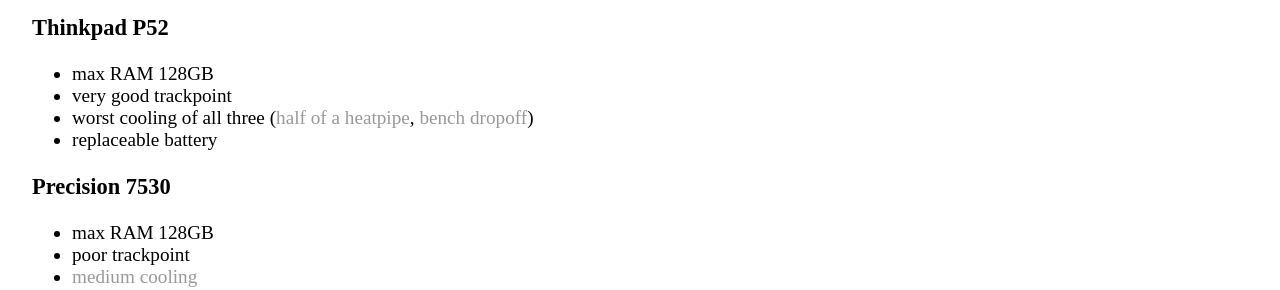
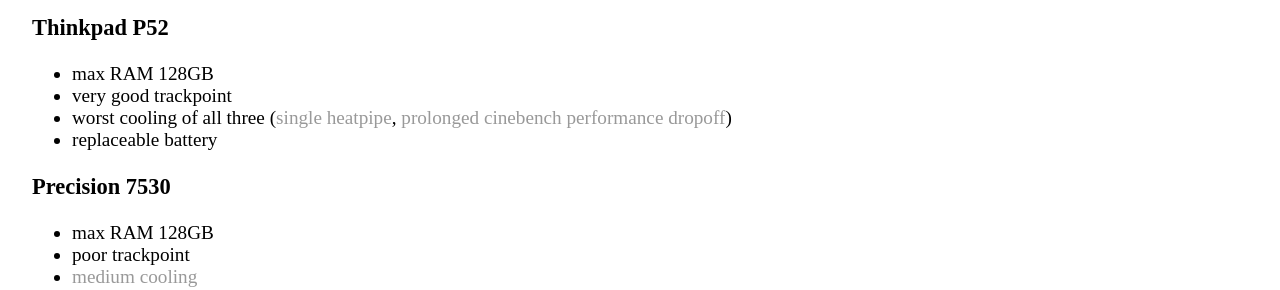
Before and after one commit to vackosar/vackosar.github.io, a Jekyll site: the page built from _posts/2019-03-03-Thinkpad-P52-vs-HP-Zbook-15-G5-vs-Dell-Precision-7530.md, in a window 1280 px wide. Shown: the part 890-1180 px from the top of the page. Built offline with Jekyll 4.4.1, drawn with Linux system fonts in a browser that asks for light colours; comment, search, counter and statistics services are not loaded.

Commit message:
notebook zbook p52 precision review

```diff
--- a/_posts/2019-03-03-Thinkpad-P52-vs-HP-Zbook-15-G5-vs-Dell-Precision-7530.md
+++ b/_posts/2019-03-03-Thinkpad-P52-vs-HP-Zbook-15-G5-vs-Dell-Precision-7530.md
@@ -12,7 +12,7 @@
 
 - max RAM 128GB
 - very good trackpoint
-- worst cooling of all three ([half of a heatpipe](http://forum.notebookreview.com/attachments/cooling_comparison-png.160125/), [bench dropoff](https://www.notebookcheck.net/Lenovo-ThinkPad-P52-i7-P1000-FHD-Workstation-Review.322974.0.html))
+- worst cooling of all three ([single heatpipe](http://forum.notebookreview.com/attachments/cooling_comparison-png.160125/), [prolonged cinebench performance dropoff](https://www.notebookcheck.net/Lenovo-ThinkPad-P52-i7-P1000-FHD-Workstation-Review.322974.0.html))
 - replaceable battery
 
 ### Precision 7530
```
